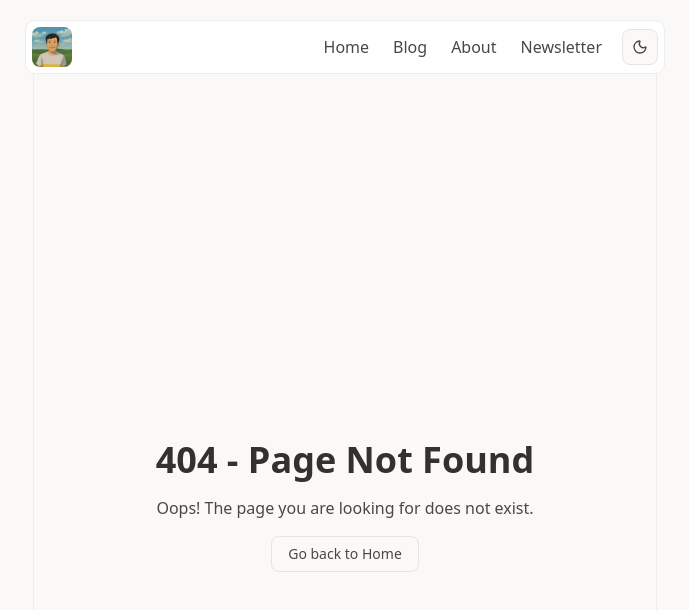
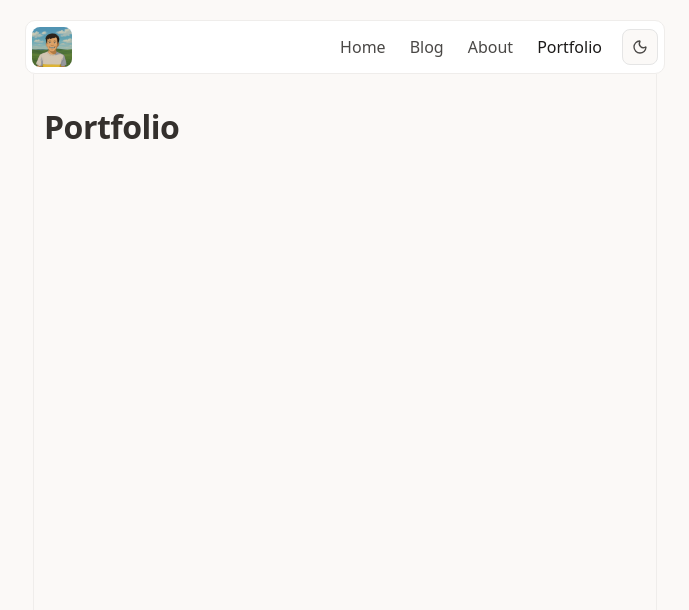
Before and after one commit to sharyar-t/personal-blog, a Next.js app: page /portfolio in a window 1280 px wide. Before the commit this address had no page. Shown: the top 610 px of the page, without its empty margins (295-984 px from the left). Built offline with nearby package versions, Linux system fonts and the light colour scheme.

Commit message:
feat: add portfolio page and update navigation menu link

```diff
--- /dev/null
+++ b/src/app/portfolio/page.tsx
@@ -0,0 +1,7 @@
+export default function Portfolio() {
+  return (
+    <div>
+      <h1 className="text-preset-2">Portfolio</h1>
+    </div>
+  );
+}
--- a/src/components/Header.tsx
+++ b/src/components/Header.tsx
@@ -19,7 +19,7 @@ const menuItems: MenuItem[] = [
   { href: "/", label: "Home" },
   { href: "/blog", label: "Blog" },
   { href: "/about", label: "About" },
-  { href: "/newsletter", label: "Newsletter" },
+  { href: "/portfolio", label: "Portfolio" },
 ];
 
 const menuLinkClassName = "text-neutral-600 hover:text-neutral-900 dark:text-neutral-400 dark:hover:text-neutral-0";
```
